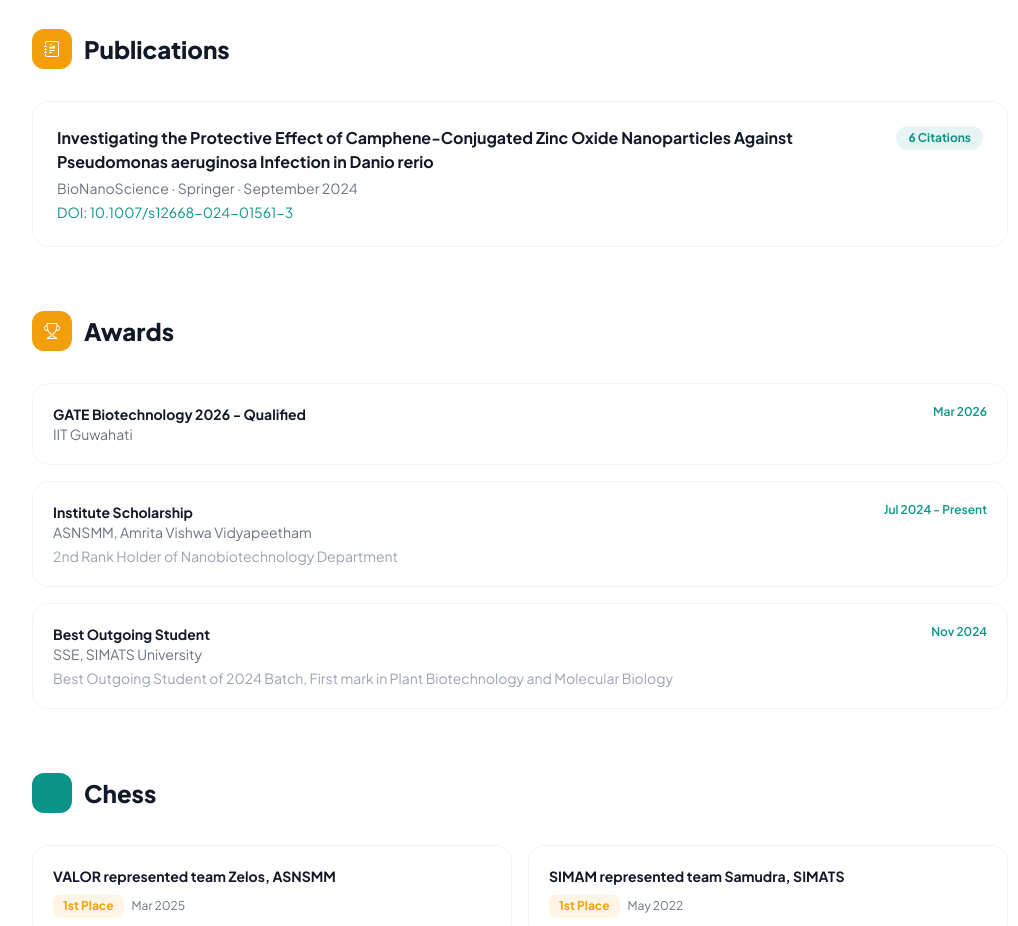
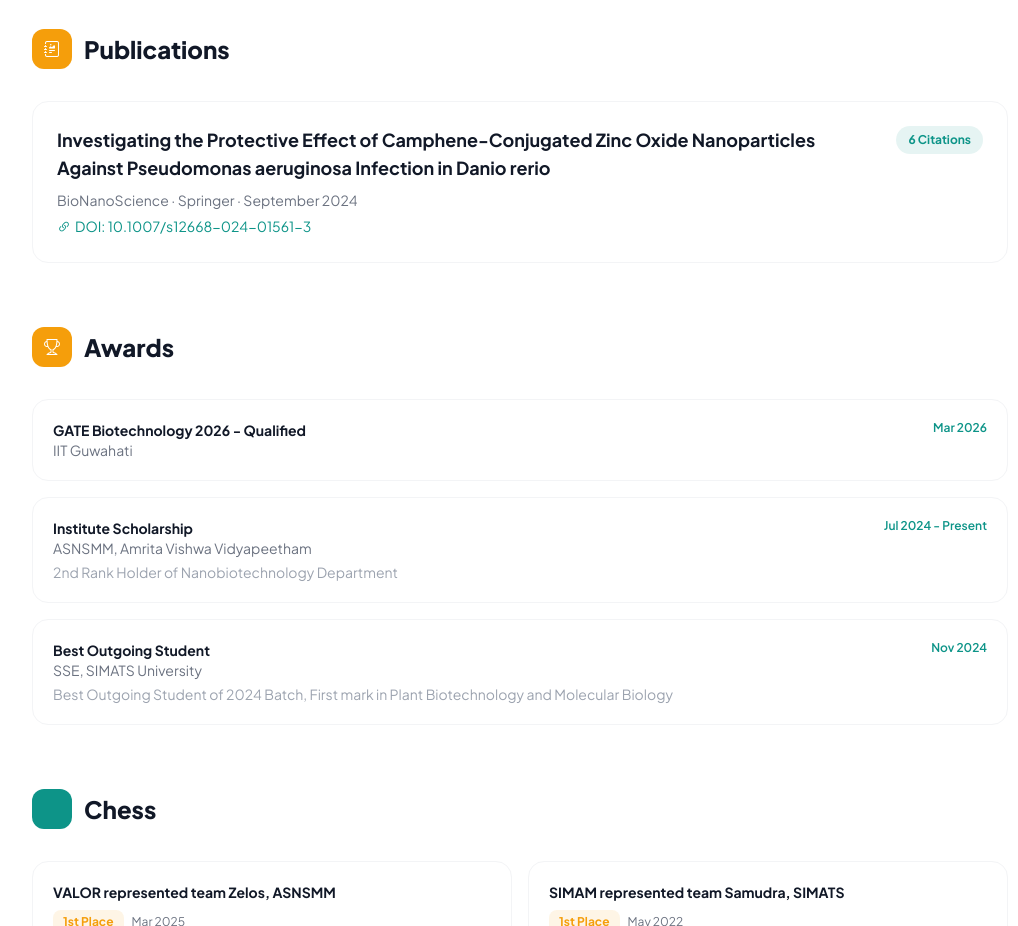
Before and after one commit to WeParadox/vikhram-portfolio, an Astro site: page /vikhram/resume in a window 1280 px wide. Shown: the part 5020-5946 px from the top of the page, without its empty margins (120-1138 px from the left). Built offline with nearby package versions, Linux system fonts and the light colour scheme; Astro itself is replaced by a stand-in of ours; some icons are missing.

Commit message:
Fix Publications section: DOI as clickable link, better layout

```diff
--- a/src/pages/resume.astro
+++ b/src/pages/resume.astro
@@ -355,13 +355,16 @@ const chess = [
           <h2 class="text-2xl font-extrabold">Publications</h2>
         </div>
         <div class="reveal card-hover p-6 rounded-2xl bg-white dark:bg-dark-card border border-gray-100 dark:border-dark-border">
-          <div class="flex items-start justify-between gap-4">
-            <div>
-              <div class="font-bold">Investigating the Protective Effect of Camphene-Conjugated Zinc Oxide Nanoparticles Against Pseudomonas aeruginosa Infection in Danio rerio</div>
-              <div class="text-sm text-gray-500 dark:text-gray-400 mt-1">BioNanoScience · Springer · September 2024</div>
-              <div class="text-sm text-primary dark:text-primary-light mt-1">DOI: 10.1007/s12668-024-01561-3</div>
+          <div class="flex flex-col md:flex-row md:items-start md:justify-between gap-4">
+            <div class="flex-1">
+              <div class="font-bold text-lg mb-2">Investigating the Protective Effect of Camphene-Conjugated Zinc Oxide Nanoparticles Against Pseudomonas aeruginosa Infection in Danio rerio</div>
+              <div class="text-sm text-gray-500 dark:text-gray-400 mb-1">BioNanoScience · Springer · September 2024</div>
+              <a href="https://doi.org/10.1007/s12668-024-01561-3" target="_blank" rel="noopener" class="inline-flex items-center gap-1 text-sm text-primary dark:text-primary-light hover:underline transition-colors">
+                <i class="bi bi-link-45deg"></i>
+                DOI: 10.1007/s12668-024-01561-3
+              </a>
             </div>
-            <span class="px-3 py-1 rounded-full bg-primary/10 text-primary text-xs font-bold shrink-0">6 Citations</span>
+            <span class="px-3 py-1.5 rounded-full bg-primary/10 text-primary text-xs font-bold shrink-0 self-start">6 Citations</span>
           </div>
         </div>
       </section>
```
